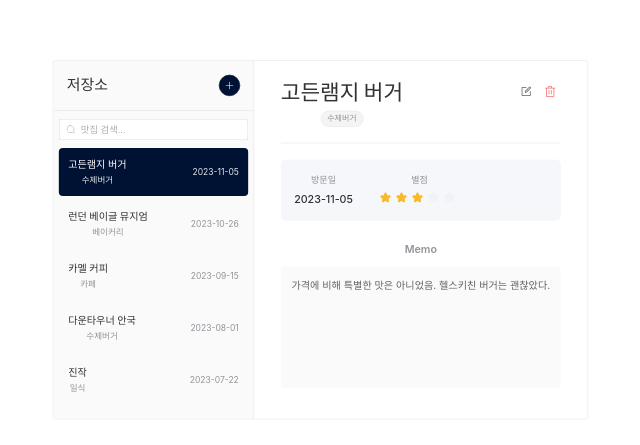
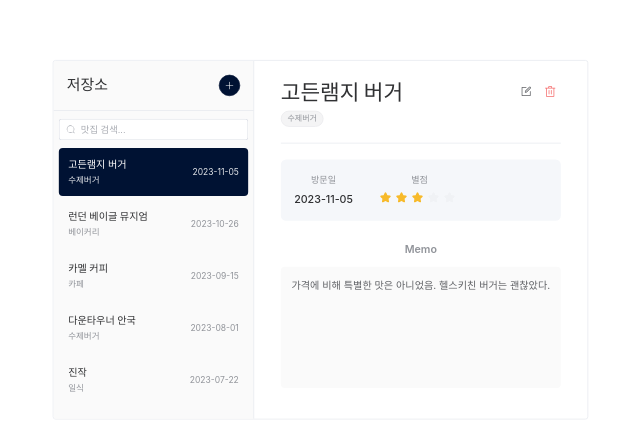
Before and after one commit to koobs97/BonsCore, a Vue app in the folder frontend/: page /StoreArchive in a window 1280 px wide. Shown: the part 113-558 px from the top of the page, without its empty margins (320-960 px from the left). Built offline with nearby package versions, Linux system fonts and the light colour scheme; a web font is replaced by a local one; what ag-grid-community, v-calendar would draw is missing.

Commit message:
20250917 스타일 수정

```diff
--- a/frontend/src/views/biz/StoreArchive.vue
+++ b/frontend/src/views/biz/StoreArchive.vue
@@ -338,6 +338,7 @@ const handleDelete = (storeId: number) => {
   font-size: 0.8rem;
   /* ★ 수정: 보조 텍스트 색상, 활성 상태에선 상속받음 */
   color: var(--el-text-color-secondary);
+  text-align: left;
 }
 
 .list-item:hover .item-name { color: var(--el-text-color-primary); }
@@ -377,6 +378,11 @@ const handleDelete = (storeId: number) => {
   font-weight: 800;
   color: var(--el-text-color-primary);
 }
+
+.header-text {
+  text-align: left;
+}
+
 .header-actions .el-button { font-size: 18px; outline: none; }
 
 .detail-body { margin-top: 24px; }
```
